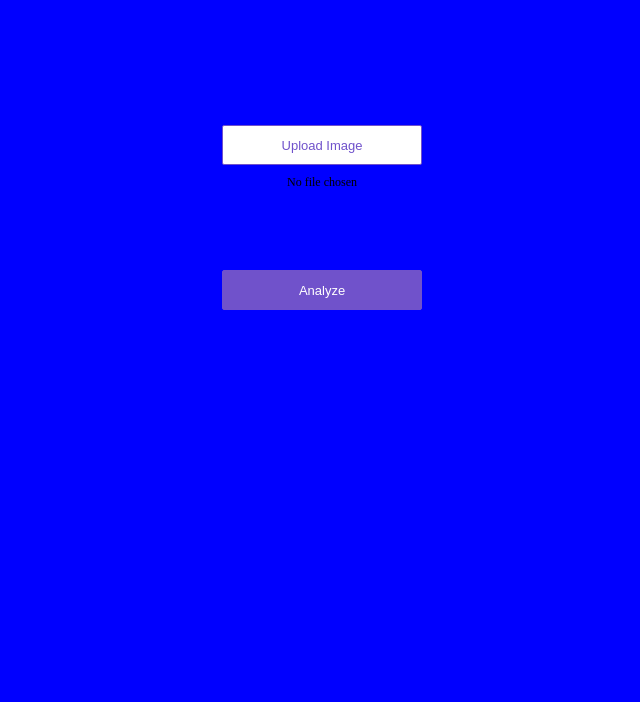
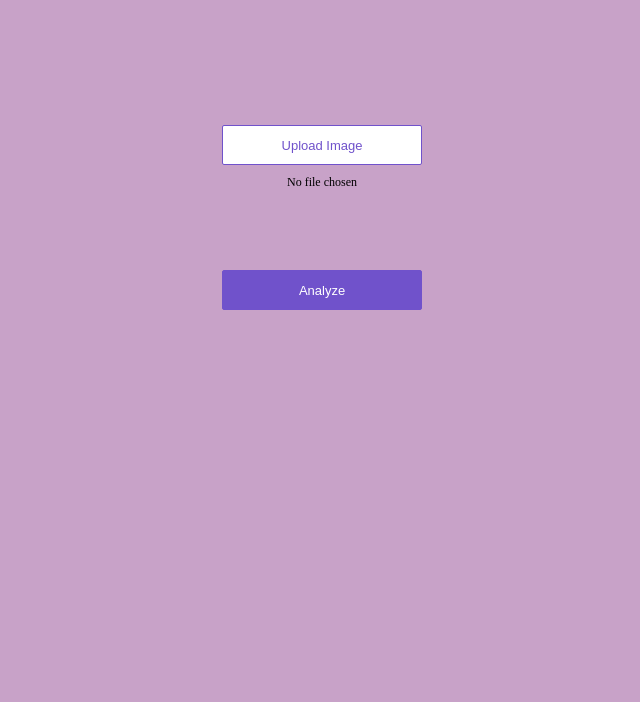
Before and after one commit to shreyaco16352/Breast-Detection, a plain HTML site: page app/view/index.html in a window 1280 px wide. Shown: the part 98-800 px from the top of the page, without its empty margins (318-958 px from the left). Drawn offline with Linux system fonts and the light colour scheme.

Commit message:
Update style.css

```diff
--- a/app/static/style.css
+++ b/app/static/style.css
@@ -1,5 +1,5 @@
 body {
-    background-color: blue;
+    background-color: #c8a2c8;
 }
 
 .no-display {
```
